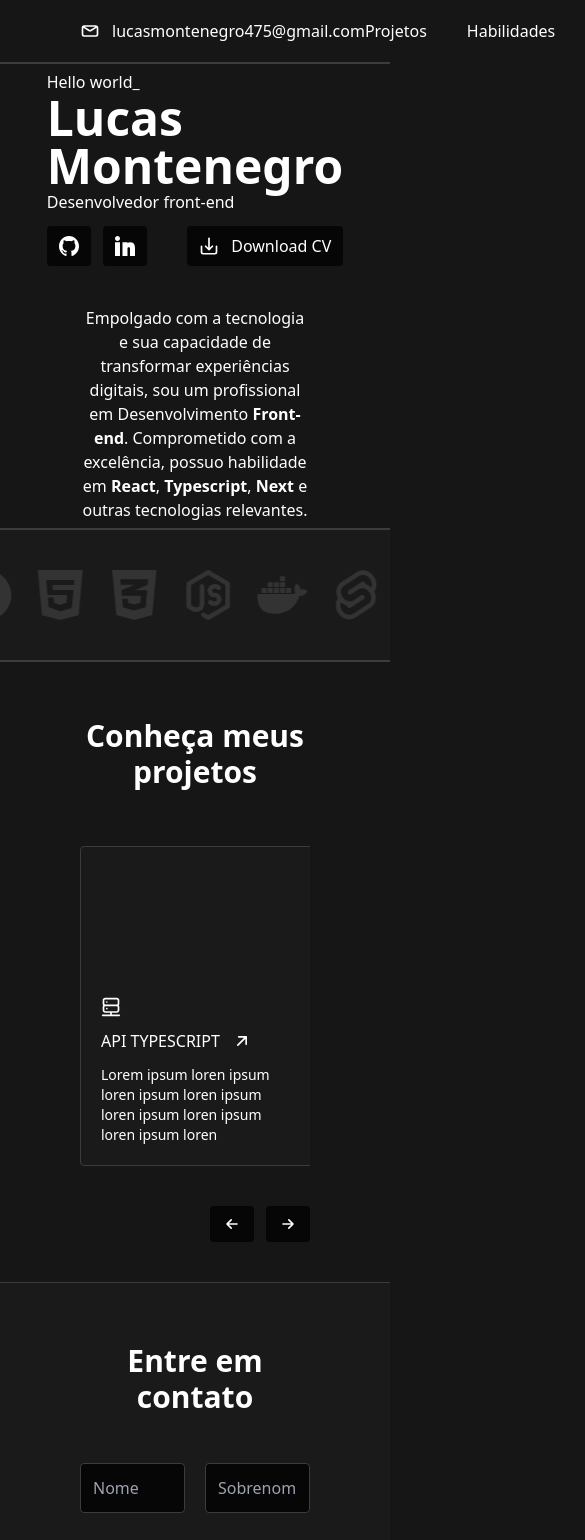
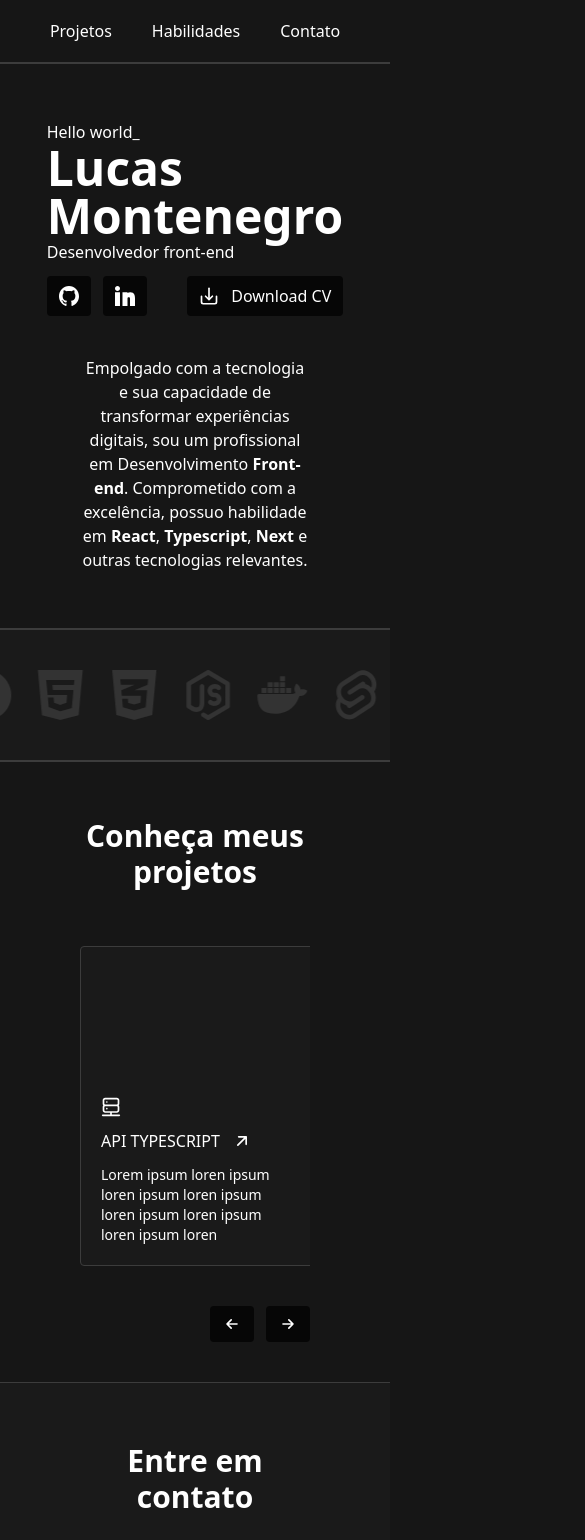
Before and after one commit to lukinhas563/portfolio-v2, a Next.js app: page / in a window 390 px wide. Shown: the top 1540 px of the page, 585 px wide, since content can reach past the window. Built offline with nearby package versions, Linux system fonts and the light colour scheme.

Commit message:
:wheelchair: style: Created breakepoints for mobile

```diff
--- a/src/components/form/Form.tsx
+++ b/src/components/form/Form.tsx
@@ -93,7 +93,7 @@ export default function Form() {
       )}
 
       {/* NAME LINE CONTAINER */}
-      <div className=" flex gap-5">
+      <div className="flex gap-5 | container-name">
         <label className="w-full">
           <p className={classError}>{errors.name ? errors.name : ""}</p>
           <Input
--- a/src/components/header/Header.tsx
+++ b/src/components/header/Header.tsx
@@ -1,4 +1,3 @@
-import { redirect } from "next/dist/server/api-utils";
 import Button from "../button/Button";
 import Icon from "../icons/Icon";
 
@@ -19,7 +18,7 @@ export default function Header() {
   };
 
   return (
-    <header className="flex gap-10 flex-col justify-center items-center | h-96">
+    <header className="flex gap-10 flex-col justify-center items-center | h-96 | main-header">
       <div>
         {/* TITLE CONTENT */}
         <p>Hello world_</p>
--- a/src/components/navBar/NavBar.tsx
+++ b/src/components/navBar/NavBar.tsx
@@ -2,8 +2,8 @@ import Icon from "../icons/Icon";
 
 export default function NavBar() {
   return (
-    <nav className="flex justify-between items-center h-16 border-b-2 border-[#3C3C3C] px-20">
-      <h1 className="flex gap-3 items-center">
+    <nav className="flex justify-between items-center h-16 border-b-2 border-[#3C3C3C] px-20 | main-nav">
+      <h1 className="flex gap-3 items-center | main-title">
         <Icon name="email" color="#fff" /> lucasmontenegro475@gmail.com
       </h1>
 
--- a/src/components/section/Section.tsx
+++ b/src/components/section/Section.tsx
@@ -22,7 +22,7 @@ export default function Section() {
   }
 
   const handleRightClick = () => {
-    if (currentCard > cards.length - 3) {
+    if (currentCard > cards.length - 2) {
       setCurrentCard(0);
     } else {
       setCurrentCard(currentCard + 1);
@@ -31,7 +31,7 @@ export default function Section() {
 
   const handleLeftClick = () => {
     if (currentCard <= 0) {
-      setCurrentCard(cards.length - 2);
+      setCurrentCard(cards.length - 1);
     } else {
       setCurrentCard(currentCard - 1);
     }
--- a/src/styles/globals.css
+++ b/src/styles/globals.css
@@ -27,3 +27,21 @@ body {
   -ms-overflow-style: none; /* IE and Edge */
   scrollbar-width: none; /* Firefox */
 }
+
+@media (max-width: 750px) {
+  .main-title {
+    display: none;
+  }
+
+  .main-nav {
+    justify-content: center;
+  }
+
+  .container-name {
+    flex-direction: column;
+  }
+
+  .main-header {
+    margin: 50px 0;
+  }
+}
```
